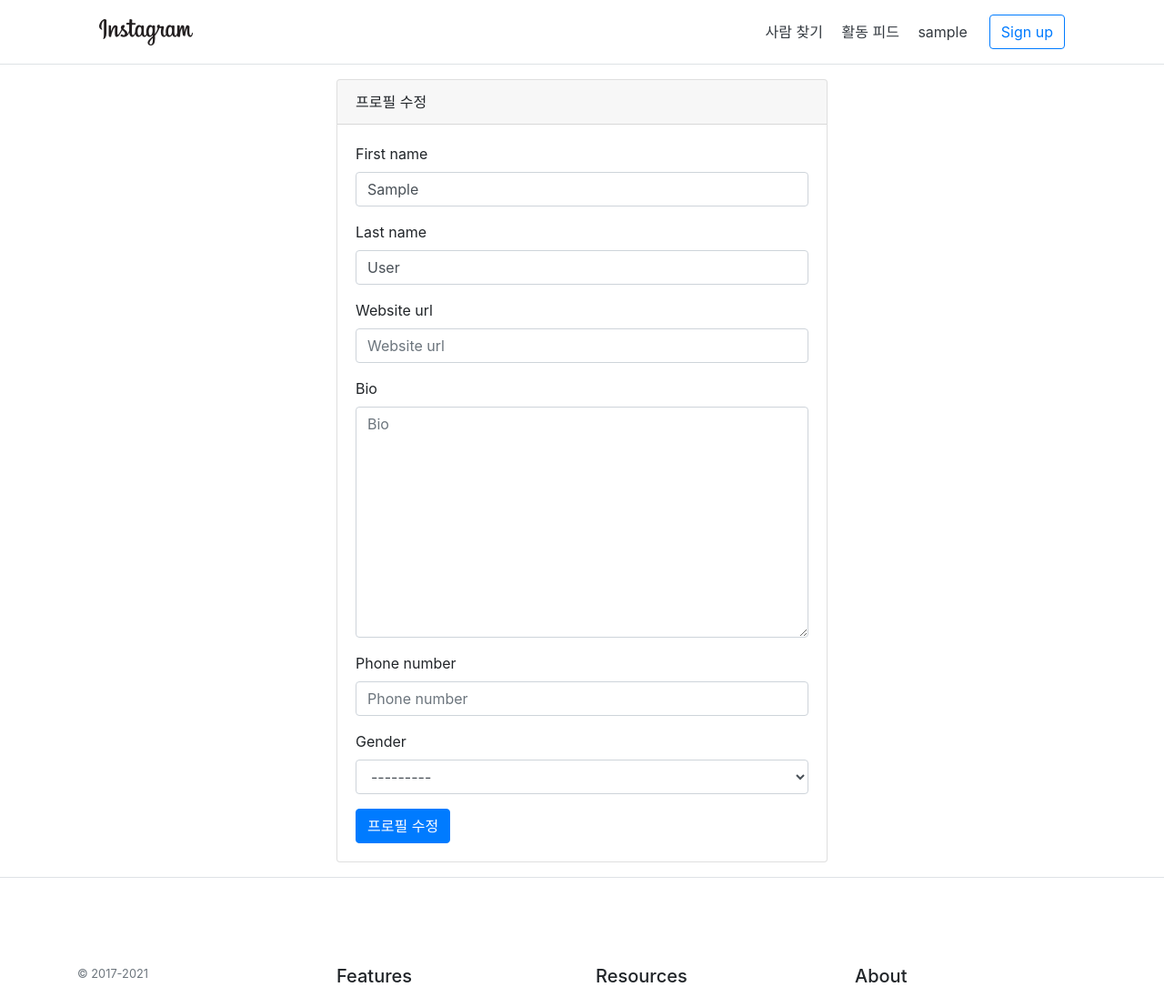
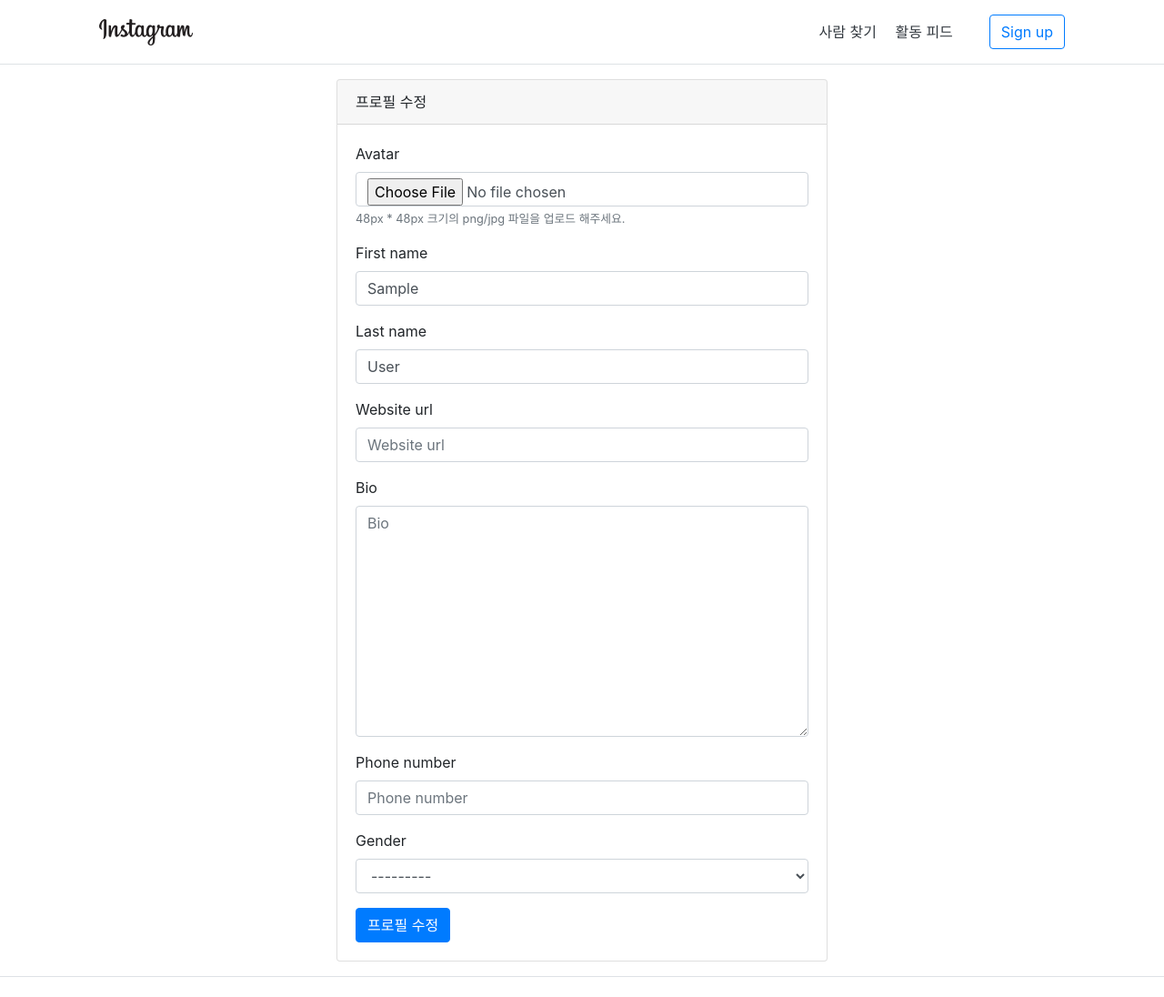
Before and after one commit to zalpheein/django-with-react-rev2, a Django app: page /accounts/edit/ in a window 1280 px wide. Shown: the top 1096 px of the page at 91% size. Run offline with Django 3.2, Linux system fonts and the light colour scheme; the visitor is signed in with stand-in values (Sample User, id 1); some libraries are stand-ins or nearby versions.

Commit message:
프로필 수정 완료...

```diff
--- a/accounts/forms/forms.py
+++ b/accounts/forms/forms.py
@@ -35,4 +35,5 @@ class SignupForm(UserCreationForm):
 class ProfileForm(forms.ModelForm):
     class Meta:
         model = User
-        fields = ['first_name', 'last_name', 'website_url', 'bio', 'phone_number', 'gender']
+        fields = ['avatar', 'first_name', 'last_name',
+                  'website_url', 'bio', 'phone_number', 'gender']
--- a/accounts/models.py
+++ b/accounts/models.py
@@ -20,8 +20,9 @@ class User(AbstractUser):
     gender = models.CharField(max_length=1,
                               blank=True,
                               choices=GenderChoices.choices)
-    profile = models.ImageField(blank=True,
-                                upload_to='accounts/profile/%Y/%m/%d')
+    avatar = models.ImageField(blank=True,
+                                upload_to='accounts/avatar/%Y/%m/%d',
+                               help_text='48px * 48px 크기의 png/jpg 파일을 업로드 해주세요.')
 
     def send_welcome_email(self):
         # 제목과 내용을 하드 코딩 할 수 있으나...템플릿을 활용 하기를 추천...(템플릿 파일명은 무관함)
--- a/askcompany/templates/layout.html
+++ b/askcompany/templates/layout.html
@@ -35,7 +35,12 @@ STATICFILES_DIRS 에서 정의 한 정적파일 위치 askcompany/static/ 여기
                                 <a class="p-2 text-dark" href="#">사람 찾기</a>
                                 <a class="p-2 text-dark" href="#">활동 피드</a>
                                 <a class="p-2 text-dark" href="{% url 'profile_edit' %}">
-                                    {{ user }}
+                                    {% if user.avatar %}
+                                        <img src="{{ user.avatar.url }}" alt="" style="width: 24px" />
+                                        {{ user }}
+                                    {% else %}
+
+                                    {% endif %}
                                 </a>
                             </nav>
                             <a class="btn btn-outline-primary" href="#">Sign up</a>
```
Also changed, not shown: accounts/migrations/0003_user_avatar.py.
